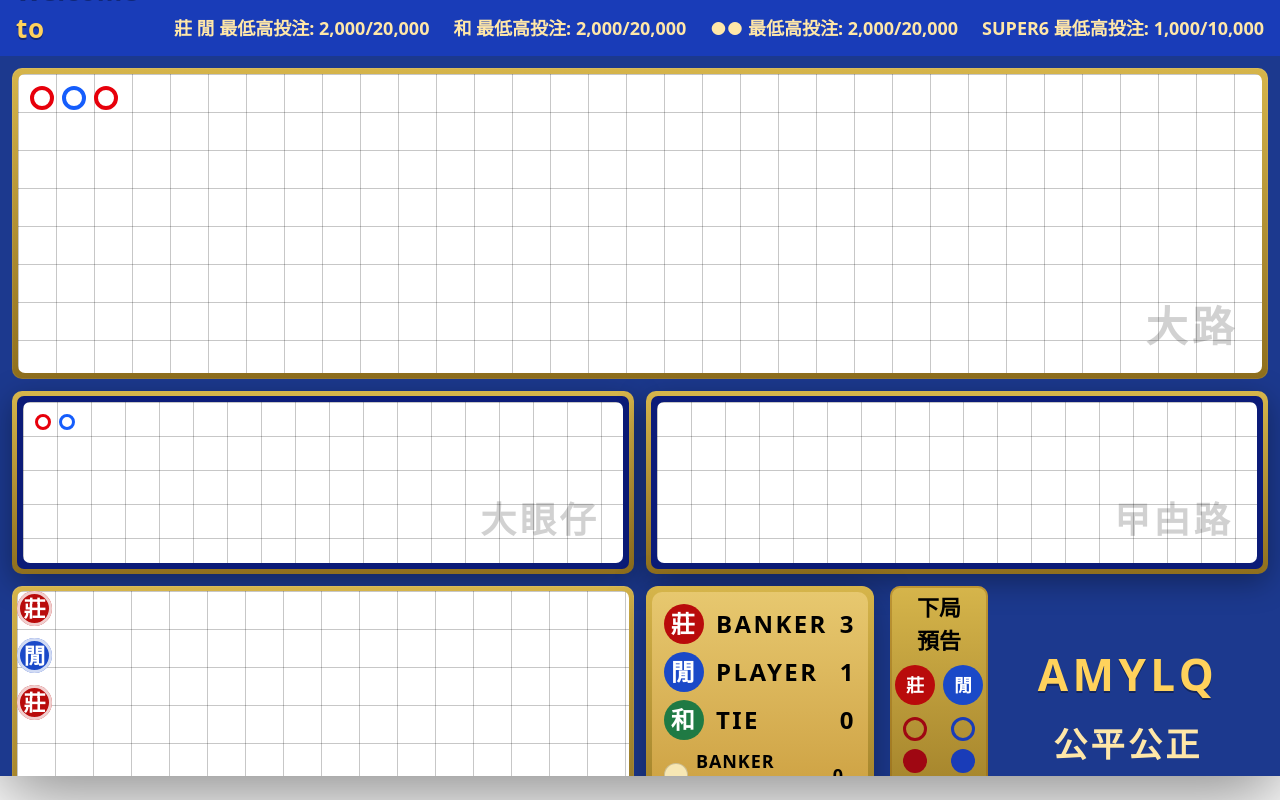
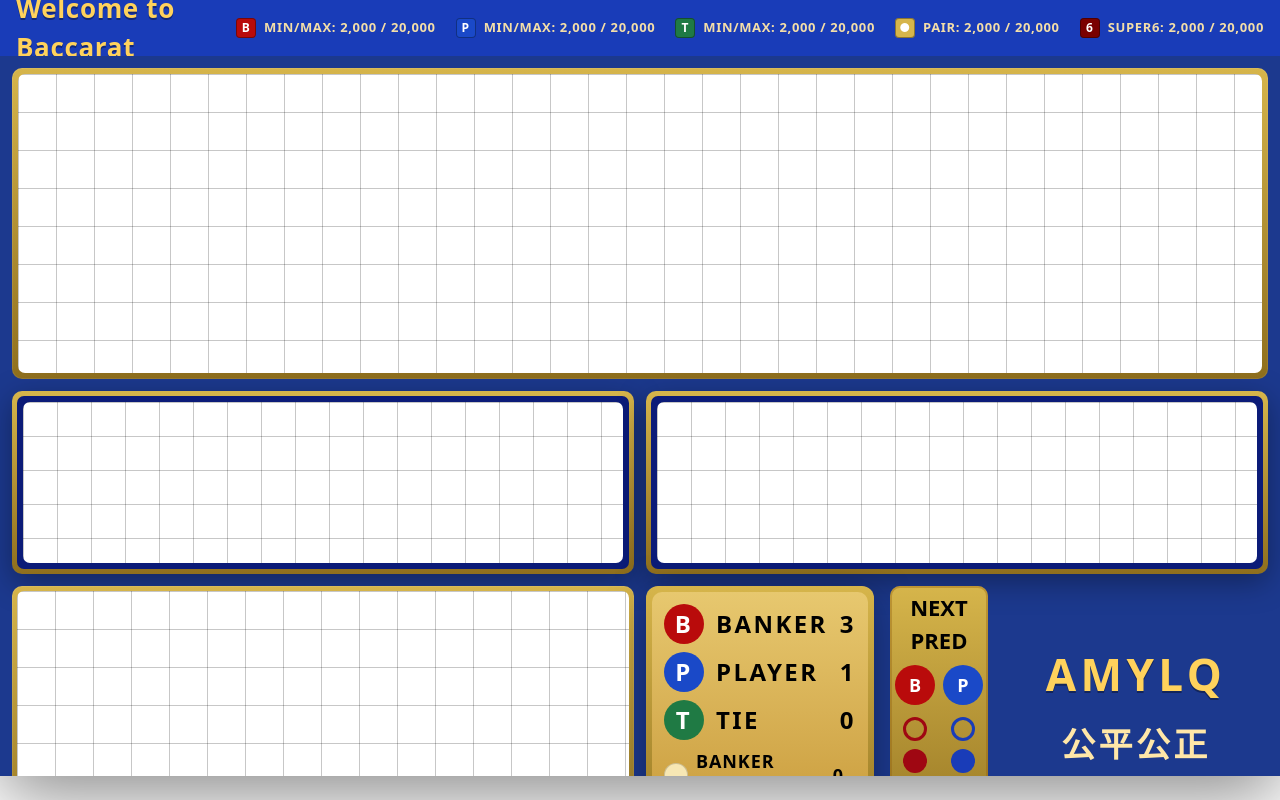
Before and after one commit to sailendra-tharu/baccarat, a React (Vite) app: page / in a window 1280 px wide. Built offline with nearby package versions, Linux system fonts and the light colour scheme.

Commit message:
design conversion of baccarat

```diff
--- a/src/App.tsx
+++ b/src/App.tsx
@@ -1,3 +1,5 @@
+import { useEffect, useState } from "react"
+
 export default function App() {
   const gridBg = (cell: number, line: string) =>
     ({
@@ -5,6 +7,187 @@ export default function App() {
       backgroundSize: `${cell}px ${cell}px`,
       backgroundPosition: `0 0`,
     }) as const
+
+  const HeaderBetChip = ({
+    label,
+    bg,
+    text = "MIN/MAX: 2,000 / 20,000",
+  }: {
+    label: string
+    bg: string
+    text?: string
+  }) => (
+    <div className="flex items-center gap-2 whitespace-nowrap text-[13px] font-black tracking-wider text-[#ffe7a8]">
+      <div
+        className="grid h-5 w-5 place-items-center rounded-[4px] text-[12px] text-white shadow-[inset_0_0_0_1px_rgba(0,0,0,0.35)]"
+        style={{ backgroundColor: bg }}
+      >
+        {label}
+      </div>
+      <div className="opacity-95">{text}</div>
+    </div>
+  )
+
+  const [isHeaderEditing, setIsHeaderEditing] = useState(false)
+  const [headerTitle, setHeaderTitle] = useState("Welcome to Baccarat")
+  const [headerLines, setHeaderLines] = useState({
+    banker: "MIN/MAX: 2,000 / 20,000",
+    player: "MIN/MAX: 2,000 / 20,000",
+    tie: "MIN/MAX: 2,000 / 20,000",
+    pair: "PAIR: 2,000 / 20,000",
+    super6: "SUPER6: 2,000 / 20,000",
+  })
+
+  type Bead = "banker" | "player" | "tie" | "bankerPair" | "playerPair" | "super6"
+
+  const beadForKey = (key: number): Bead | null => {
+    switch (key) {
+      case 1:
+        return "banker"
+      case 2:
+        return "player"
+      case 3:
+        return "tie"
+      case 4:
+        return "bankerPair"
+      case 5:
+        return "playerPair"
+      case 6:
+        return "super6"
+      default:
+        return null
+    }
+  }
+
+  const beadNode = (bead: Bead) => {
+    const size = 28
+    switch (bead) {
+      case "banker":
+        return (
+          <div
+            className="grid place-items-center rounded-full bg-[#b90b0b] font-black shadow-[inset_0_0_0_3px_rgba(255,255,255,0.8)]"
+            style={{ width: size, height: size, fontSize: 20 }}
+          >
+            莊
+          </div>
+        )
+      case "player":
+        return (
+          <div
+            className="grid place-items-center rounded-full bg-[#1a49c8] font-black shadow-[inset_0_0_0_3px_rgba(255,255,255,0.8)]"
+            style={{ width: size, height: size, fontSize: 20 }}
+          >
+            閒
+          </div>
+        )
+      case "tie":
+        return (
+          <div
+            className="grid place-items-center rounded-full bg-[#1f7a44] font-black shadow-[inset_0_0_0_3px_rgba(255,255,255,0.8)]"
+            style={{ width: size, height: size, fontSize: 20 }}
+          >
+            和
+          </div>
+        )
+      case "bankerPair":
+        return (
+          <div
+            className="grid place-items-center rounded-full border-[3px] border-[#b90b0b] bg-white font-black text-[#b90b0b] shadow-[inset_0_0_0_3px_rgba(255,255,255,0.8)]"
+            style={{ width: size, height: size, fontSize: 14 }}
+          >
+            B
+          </div>
+        )
+      case "playerPair":
+        return (
+          <div
+            className="grid place-items-center rounded-full border-[3px] border-[#1a49c8] bg-white font-black text-[#1a49c8] shadow-[inset_0_0_0_3px_rgba(255,255,255,0.8)]"
+            style={{ width: size, height: size, fontSize: 14 }}
+          >
+            P
+          </div>
+        )
+      case "super6":
+        return (
+          <div
+            className="grid place-items-center rounded-full bg-[#f7e7b4] font-black text-black shadow-[inset_0_0_0_2px_rgba(0,0,0,0.2)]"
+            style={{ width: size, height: size, fontSize: 14 }}
+          >
+            6
+          </div>
+        )
+    }
+  }
+
+  const [beads, setBeads] = useState<Bead[]>([])
+
+  const addBeadByKey = (key: number) => {
+    const bead = beadForKey(key)
+    if (!bead) return
+    setBeads((prev) => [...prev, bead])
+  }
+
+  useEffect(() => {
+    let last8At = 0
+    const onKeyDown = (e: KeyboardEvent) => {
+      const target = e.target as HTMLElement | null
+      const tag = target?.tagName?.toLowerCase()
+      const isTypingSurface =
+        tag === "input" || tag === "textarea" || tag === "select" || target?.isContentEditable
+      if (isTypingSurface) return
+
+      if (e.key === "8") {
+        const now = Date.now()
+        if (now - last8At <= 700) {
+          setIsHeaderEditing((v) => !v)
+          last8At = 0
+          return
+        }
+        last8At = now
+      }
+
+      if (isHeaderEditing) return
+
+      if (e.key >= "1" && e.key <= "6") {
+        addBeadByKey(Number(e.key))
+      } else if (e.key === "Backspace") {
+        setBeads((prev) => prev.slice(0, -1))
+      } else if (e.key === "Escape") {
+        setBeads([])
+      }
+    }
+
+    window.addEventListener("keydown", onKeyDown)
+    return () => window.removeEventListener("keydown", onKeyDown)
+  }, [isHeaderEditing])
+
+  const RoadBeads = ({ cell }: { cell: number }) => {
+    const pad = Math.max(6, Math.floor(cell * 0.18))
+    const beadBox = Math.max(12, Math.min(30, cell - pad * 2))
+    return (
+      <div className="absolute inset-0 p-[6px]">
+        <div
+          className="grid h-full w-full content-start justify-start gap-0"
+          style={{
+            gridTemplateColumns: `repeat(auto-fit, ${cell}px)`,
+            gridAutoRows: `${cell}px`,
+          }}
+        >
+          {beads.map((b, i) => (
+            <div
+              key={i}
+              className="grid place-items-center"
+              style={{ width: cell, height: cell, padding: pad, boxSizing: "border-box" }}
+            >
+              <div style={{ transform: `scale(${beadBox / 30})`, transformOrigin: "center" }}>
+                {beadNode(b)}
+              </div>
+            </div>
+          ))}
+        </div>
+      </div>
+    )
+  }
 
   return (
     <div className="h-screen overflow-hidden text-white">
@@ -18,30 +201,77 @@ export default function App() {
             <div className="grid h-full w-full grid-rows-[56px_1fr]">
 
               {/* Header */}
-              <div className="flex items-center justify-between gap-4 bg-blue-800 px-4">
+              <div className="relative flex items-center justify-between gap-4 bg-blue-800 px-4">
                 <div className="flex items-center gap-3">
                   <div className="text-[26px] font-black tracking-wide text-[#ffd25c] drop-shadow-[0_2px_0_rgba(0,0,0,0.35)]">
-                    Welcome to Baccarat
+                    {headerTitle}
                   </div>
                 </div>
 
-                <div className="flex items-center gap-6 text-[18px] font-bold text-[#ffe7a8]">
-                  <div className="whitespace-nowrap">
-                    莊 閒 最低高投注: 2,000/20,000
+                <div className="flex items-center gap-5">
+                  <HeaderBetChip label="B" bg="#b90b0b" text={headerLines.banker} />
+                  <HeaderBetChip label="P" bg="#1a49c8" text={headerLines.player} />
+                  <HeaderBetChip label="T" bg="#1f7a44" text={headerLines.tie} />
+                  <HeaderBetChip label="●" bg="#d6b54b" text={headerLines.pair} />
+                  <HeaderBetChip label="6" bg="#7a0000" text={headerLines.super6} />
                 </div>
 
-                  <div className="whitespace-nowrap">
-                    和 最低高投注: 2,000/20,000
+                {isHeaderEditing ? (
+                  <div className="absolute left-0 top-full z-20 w-full bg-blue-950/95 px-4 py-3 shadow-[0_16px_40px_rgba(0,0,0,0.45)] backdrop-blur">
+                    <div className="mb-2 flex items-center justify-between">
+                      <div className="text-[13px] font-black tracking-widest text-[#ffe7a8]">
+                        Header Edit (press 88 to close)
+                      </div>
+                      <button
+                        type="button"
+                        onClick={() => setIsHeaderEditing(false)}
+                        className="rounded-[10px] bg-white/10 px-3 py-1 text-[12px] font-black text-white hover:bg-white/15"
+                      >
+                        Close
+                      </button>
                     </div>
 
-                  <div className="whitespace-nowrap">
-                    ●● 最低高投注: 2,000/20,000
-                  </div>
+                    <div className="grid grid-cols-6 gap-2">
+                      <input
+                        value={headerTitle}
+                        onChange={(e) => setHeaderTitle(e.target.value)}
+                        className="col-span-2 h-10 rounded-[10px] bg-white px-3 text-[14px] font-black text-black outline-none"
+                        placeholder="Title"
+                      />
 
-                  <div className="whitespace-nowrap">
-                    SUPER6 最低高投注: 1,000/10,000
+                      <input
+                        value={headerLines.banker}
+                        onChange={(e) => setHeaderLines((p) => ({ ...p, banker: e.target.value }))}
+                        className="h-10 rounded-[10px] bg-white px-3 text-[12px] font-black text-black outline-none"
+                        placeholder="B text"
+                      />
+                      <input
+                        value={headerLines.player}
+                        onChange={(e) => setHeaderLines((p) => ({ ...p, player: e.target.value }))}
+                        className="h-10 rounded-[10px] bg-white px-3 text-[12px] font-black text-black outline-none"
+                        placeholder="P text"
+                      />
+                      <input
+                        value={headerLines.tie}
+                        onChange={(e) => setHeaderLines((p) => ({ ...p, tie: e.target.value }))}
+                        className="h-10 rounded-[10px] bg-white px-3 text-[12px] font-black text-black outline-none"
+                        placeholder="T text"
+                      />
+                      <input
+                        value={headerLines.pair}
+                        onChange={(e) => setHeaderLines((p) => ({ ...p, pair: e.target.value }))}
+                        className="h-10 rounded-[10px] bg-white px-3 text-[12px] font-black text-black outline-none"
+                        placeholder="PAIR text"
+                      />
+                      <input
+                        value={headerLines.super6}
+                        onChange={(e) => setHeaderLines((p) => ({ ...p, super6: e.target.value }))}
+                        className="h-10 rounded-[10px] bg-white px-3 text-[12px] font-black text-black outline-none"
+                        placeholder="SUPER6 text"
+                      />
                     </div>
                   </div>
+                ) : null}
               </div>
 
               {/* Board */}
@@ -54,15 +284,7 @@ export default function App() {
                       className="relative h-full w-full rounded-[7px] bg-white"
                       style={gridBg(38, "rgba(0,0,0,0.22)")}
                     >
-                      <div className="absolute right-6 bottom-4 text-[42px] font-semibold tracking-widest text-black/18 select-none">
-                        大路
-                      </div>
-
-                      <div className="absolute left-3 top-3 flex gap-2">
-                        <div className="h-6 w-6 rounded-full border-[4px] border-red-600 bg-white" />
-                        <div className="h-6 w-6 rounded-full border-[4px] border-blue-600 bg-white" />
-                        <div className="h-6 w-6 rounded-full border-[4px] border-red-600 bg-white" />
-                      </div>
+                      <RoadBeads cell={38} />
                     </div>
                   </div>
 
@@ -76,14 +298,7 @@ export default function App() {
                           className="relative h-full w-full rounded-[7px] bg-white"
                           style={gridBg(34, "rgba(0,0,0,0.22)")}
                         >
-                          <div className="absolute right-6 bottom-4 text-[36px] font-semibold tracking-widest text-black/18 select-none">
-                            大眼仔
-                          </div>
-
-                          <div className="absolute left-3 top-3 flex gap-2">
-                            <div className="h-4 w-4 rounded-full border-[3px] border-red-600 bg-white" />
-                            <div className="h-4 w-4 rounded-full border-[3px] border-blue-600 bg-white" />
-                          </div>
+                          <RoadBeads cell={34} />
                         </div>
                       </div>
                     </div>
@@ -95,9 +310,7 @@ export default function App() {
                           className="relative h-full w-full rounded-[7px] bg-white"
                           style={gridBg(34, "rgba(0,0,0,0.22)")}
                         >
-                          <div className="absolute right-6 bottom-4 text-[36px] font-semibold tracking-widest text-black/18 select-none">
-                            曱甴路
-                          </div>
+                          <RoadBeads cell={34} />
                         </div>
                       </div>
                     </div>
@@ -112,27 +325,10 @@ export default function App() {
                         className="relative h-full w-full rounded-[7px] bg-white"
                         style={gridBg(38, "rgba(0,0,0,0.22)")}
                       >
-                        {/* CENTERED INSIDE BOX (visually aligned, not layout centered) */}
-                        <div className="absolute inset-0 flex  justify-start">
-                          <div className="flex flex-col  gap-3">
-                            <div className="grid h-[35px] w-[35px] place-items-center rounded-full bg-[#b90b0b] text-[22px] font-black shadow-[inset_0_0_0_3px_rgba(255,255,255,0.8)]">
-                              莊
-                            </div>
-
-                            <div className="grid h-[35px] w-[35px] place-items-center rounded-full bg-[#1a49c8] text-[22px] font-black shadow-[inset_0_0_0_3px_rgba(255,255,255,0.8)]">
-                              閒
-                            </div>
-
-                            <div className="grid h-[35px] w-[35px] place-items-center rounded-full bg-[#b90b0b] text-[22px] font-black shadow-[inset_0_0_0_3px_rgba(255,255,255,0.8)]">
-                              莊
-                            </div>
-                          </div>
-                        </div>
+                        {/* Beads (row-major: first row fills left -> right) */}
+                        <RoadBeads cell={38} />
 
                         {/* BACKGROUND LABEL */}
-                        <div className="absolute right-6 bottom-4 text-[42px] font-semibold tracking-widest text-black/18 select-none">
-                          珠子路
-                        </div>
                       </div>
                     </div>
 
@@ -145,19 +341,19 @@ export default function App() {
                           <div className="grid grid-cols-[auto_1fr_auto] gap-x-3 gap-y-2 text-[24px] font-black tracking-widest">
 
                             <div className="grid h-10 w-10 place-items-center rounded-full bg-[#b90b0b] text-white">
-                              莊
+                             B
                             </div>
                             <div className="self-center">BANKER</div>
                             <div className="self-center text-right">3</div>
 
                             <div className="grid h-10 w-10 place-items-center rounded-full bg-[#1a49c8] text-white">
-                              閒
+                              P
                             </div>
                             <div className="self-center">PLAYER</div>
                             <div className="self-center text-right">1</div>
 
                             <div className="grid h-10 w-10 place-items-center rounded-full bg-[#1f7a44] text-white">
-                              和
+                              T
                             </div>
                             <div className="self-center">TIE</div>
                             <div className="self-center text-right">0</div>
@@ -193,20 +389,20 @@ export default function App() {
 
                       <div className="rounded-[10px] rounded-[10px] bg-gradient-to-b from-[#d6b54b] to-[#8f6f1d] p-[5px] shadow-[0_8px_30px_rgba(0,0,0,0.35)] p-2 shadow-[inset_0_0_0_2px_rgba(140,90,10,0.35)]">
                         <div className="text-black text-center text-[22px] font-black">
-                          下局
+                          NEXT
                         </div>
 
                         <div className="text-black text-center text-[22px] font-black">
-                          預告
+                          PRED
                         </div>
 
                         <div className="mt-2 flex items-center justify-center gap-2">
                           <div className="grid h-10 w-10 place-items-center rounded-full bg-[#b90b0b] text-[18px] font-black text-white">
-                            莊
+                            B
                           </div>
 
                           <div className="grid h-10 w-10 place-items-center rounded-full bg-[#1a49c8] text-[18px] font-black text-white">
-                            閒
+                            P
                           </div>
                         </div>
 
@@ -236,9 +432,6 @@ export default function App() {
                           </div>
                         </div>
                       </div>
-                      <div>
-                        {/* <input value={} onChange={}/> */}
-                      </div>
                     </div>
 
                   </div>
```
Lines whose indentation alone changed are shown as unchanged.
